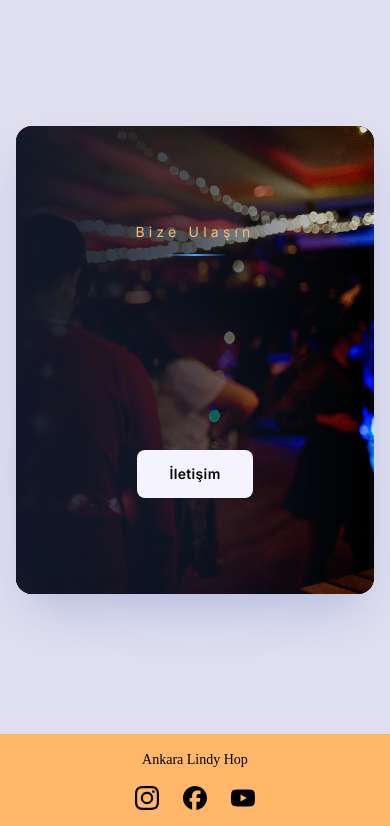
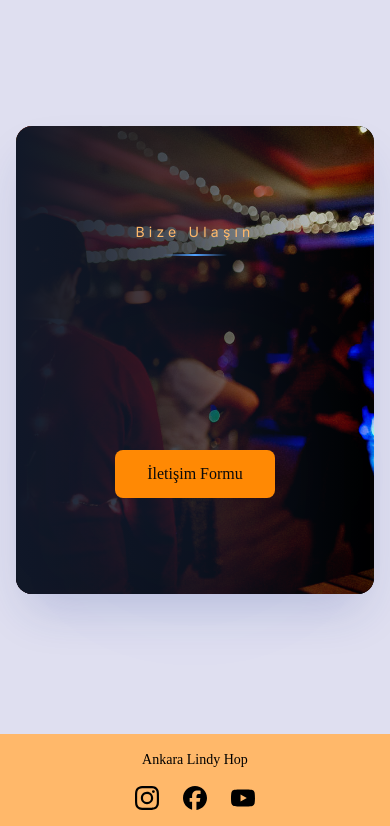
Before and after one commit to bbilginerdem/alh, a Next.js app: page / in a window 390 px wide. Shown: the part 4817-5643 px from the top of the page. Built offline with nearby package versions, Linux system fonts and the light colour scheme.

Commit message:
ncu & stuff

```diff
--- a/src/app/iletisim/page.tsx
+++ b/src/app/iletisim/page.tsx
@@ -96,7 +96,8 @@ export default function Contact() {
 						<button
 							type="submit"
 							disabled={isPending}
-              className={`mt-2 flex h-12 w-full items-center justify-center gap-2 rounded-lg px-6 py-3 font-medium transition-all focus:outline-none focus:ring-4 ${isPending
+							className={`mt-2 flex h-12 w-full items-center justify-center gap-2 rounded-lg px-6 py-3 font-medium transition-all focus:outline-none focus:ring-4 ${
+								isPending
 									? "cursor-not-allowed bg-orange-500/90 text-zinc-950"
 									: "bg-orange-400 text-zinc-950 hover:bg-orange-500"
 							}`}
--- a/src/app/layout.tsx
+++ b/src/app/layout.tsx
@@ -30,9 +30,7 @@ export default function RootLayout({
 }>) {
 	return (
 		<html lang="en">
-      <body
-        className={`${inter.variable} ${zentry.variable} antialiased`}
-      >
+			<body className={`${inter.variable} ${zentry.variable} antialiased`}>
 				<main className="min-h-screen w-screen overflow-x-hidden">
 					{children}
 					<Navbar />
--- a/src/app/page.tsx
+++ b/src/app/page.tsx
@@ -13,7 +13,7 @@ export default function Home() {
 	useEffect(() => {
 		const timer = setTimeout(() => {
 			setLoading(false);
-		}, 500);
+		}, 1000);
 		return () => clearTimeout(timer);
 	}, []);
 
--- a/src/components/Button.tsx
+++ b/src/components/Button.tsx
@@ -26,7 +26,7 @@ const Button = ({
 		>
 			{leftIcon}
 
-      <span className="relative inline-flex overflow-hidden font-inter text-sm font-semibold tracking-wide">
+			<span className="relative inline-flex overflow-hidden font-inter font-semibold text-sm tracking-wide">
 				<div className="translate-y-0 skew-y-0 transition duration-500 group-hover:translate-y-[-160%] group-hover:skew-y-12">
 					{title}
 				</div>
--- a/src/components/Contact.tsx
+++ b/src/components/Contact.tsx
@@ -6,7 +6,7 @@ import Button from "./Button";
 const Contact = () => {
   return (
     <section className="relative my-32 min-h-120 w-full px-4 sm:px-8 lg:my-40">
-      <div className="-z-20 relative mx-auto max-w-7xl rounded-2xl py-24 text-zinc-50 sm:overflow-hidden">
+      <div className="relative mx-auto max-w-7xl rounded-2xl py-24 text-zinc-50 sm:overflow-hidden">
         <div className="image-shadow absolute inset-0 overflow-hidden rounded-2xl">
           <Image
             src="/img/contact-right.jpg"
@@ -32,11 +32,12 @@ const Contact = () => {
             containerClass="special-font text-4xl! font-black! leading-tight! w-full max-w-2xl font-zentry !md:text-[5rem] bg-linear-to-r from-orange-100 via-white to-orange-200 bg-clip-text text-transparent"
           />
 
-          <Link href="/iletisim" passHref>
-            <Button
-              title="İletişim"
-              containerClass="group relative mt-12 overflow-hidden rounded-lg px-8 py-3 font-medium transition-all duration-300 ease-out hover:scale-105 hover:shadow-lg hover:shadow-blue-500/30"
-            />
+          <Link
+            href="/iletisim"
+            passHref
+            className="group relative mt-12 z-50 inline-block overflow-hidden rounded-lg bg-orange-400 px-8 py-3 font-medium text-zinc-950 transition-all duration-300 ease-out hover:scale-105 hover:bg-orange-500 hover:shadow-lg hover:shadow-blue-500/30"
+          >
+            İletişim Formu
           </Link>
 
           <div className="-bottom-10 -translate-x-1/2 absolute left-1/2 h-32 w-32 rounded-full bg-blue-500/10 blur-[80px]" />
--- a/src/components/Navbar.tsx
+++ b/src/components/Navbar.tsx
@@ -10,8 +10,7 @@ import { useWindowScroll } from "react-use";
 import { v4 as uuidv4 } from "uuid";
 import { turkishToEnglish } from "@/lib/utils";
 
-// const navItems: string[] = ["etkinlikler", "blog", "iletişim"];
-const navItems: string[] = ["iletişim"];
+const navItems: string[] = ["etkinlikler", "blog", "iletişim"];
 
 const NavBar = () => {
 	const [isAudioPlaying, setIsAudioPlaying] = useState<boolean>(false);
```
Also changed, not shown: package.json (+5 -5 lines), src/components/Hero.tsx (indentation only), 1 other file (tests, documents, lock files or other folders). Lines whose indentation alone changed are shown as unchanged.
